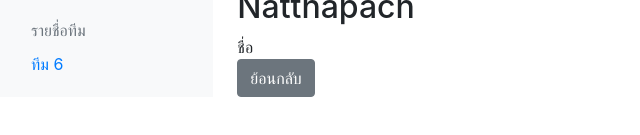
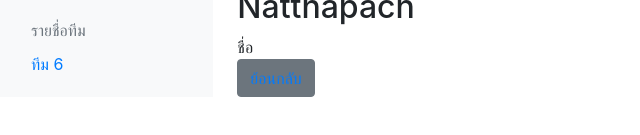
Before and after one commit to peerasakp/learn88832359, a plain HTML site: page 61160057.html in a window 1280 px wide. Shown: the part 139-274 px from the top of the page, 0-640 px from the left. Drawn offline with Linux system fonts and the light colour scheme.

Commit message:
Update 61160057.html
61160057
-ทดสอบๆ

```diff
--- a/61160057.html
+++ b/61160057.html
@@ -70,7 +70,7 @@
 
         ชื่อ
         <br>
-        <button type="button" class="btn btn-secondary">ย้อนกลับ</button>
+        <button type="button" class="btn btn-secondary"><a href="team6.html">ย้อนกลับ</a></button>
 
       </main>
     </div>
```
